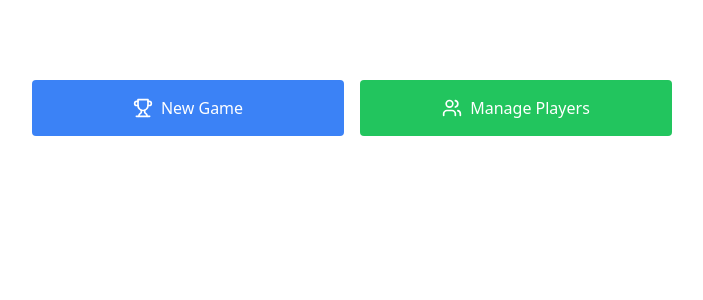
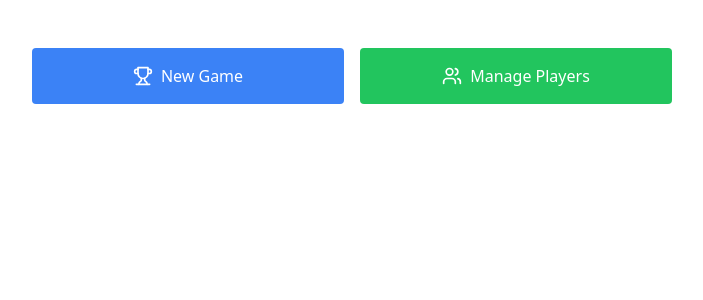
Before and after one commit to TysonDravey/score-tracker2, a React (Create React App) app: page / in a window 1280 px wide. Shown: the top 300 px of the page, without its empty margins (288-991 px from the left). Built offline with nearby package versions, Linux system fonts and the light colour scheme.

Commit message:
Fixed Game View and completed ScoreTracker component

```diff
--- a/src/components/ScoreTracker.js
+++ b/src/components/ScoreTracker.js
@@ -133,7 +133,7 @@ function ScoreTracker() {
   };
 
   return (
-    <div className="max-w-2xl mx-auto p-4 space-y-4" style={{ paddingTop: '5rem' }}>
+    <div className="max-w-2xl mx-auto p-4 space-y-4" style={{ paddingTop: '3rem' }}>
       {/* Home View */}
       {view === 'home' && (
         <>
```
Also changed, not shown: 7 other files (tests, documents, lock files or other folders).
